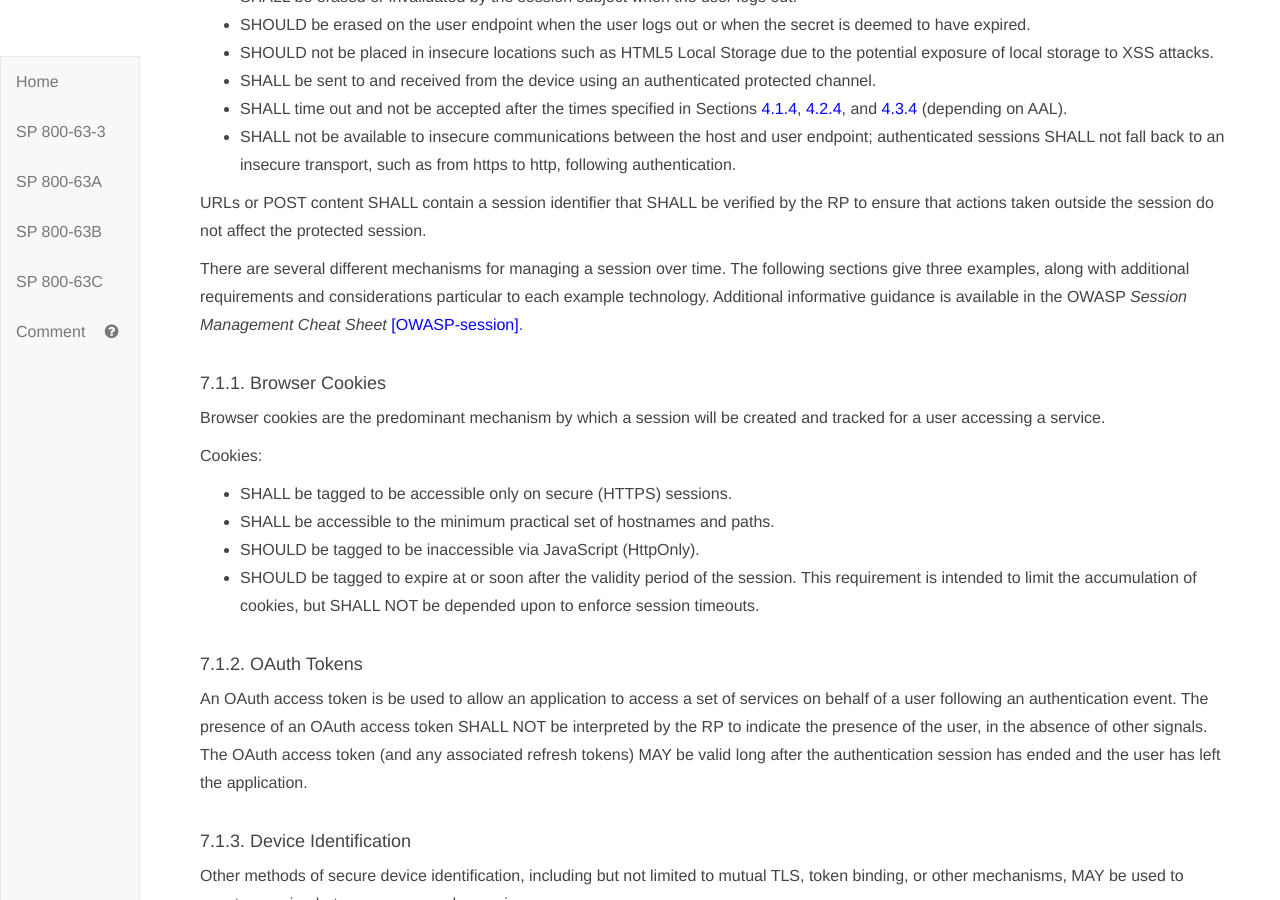
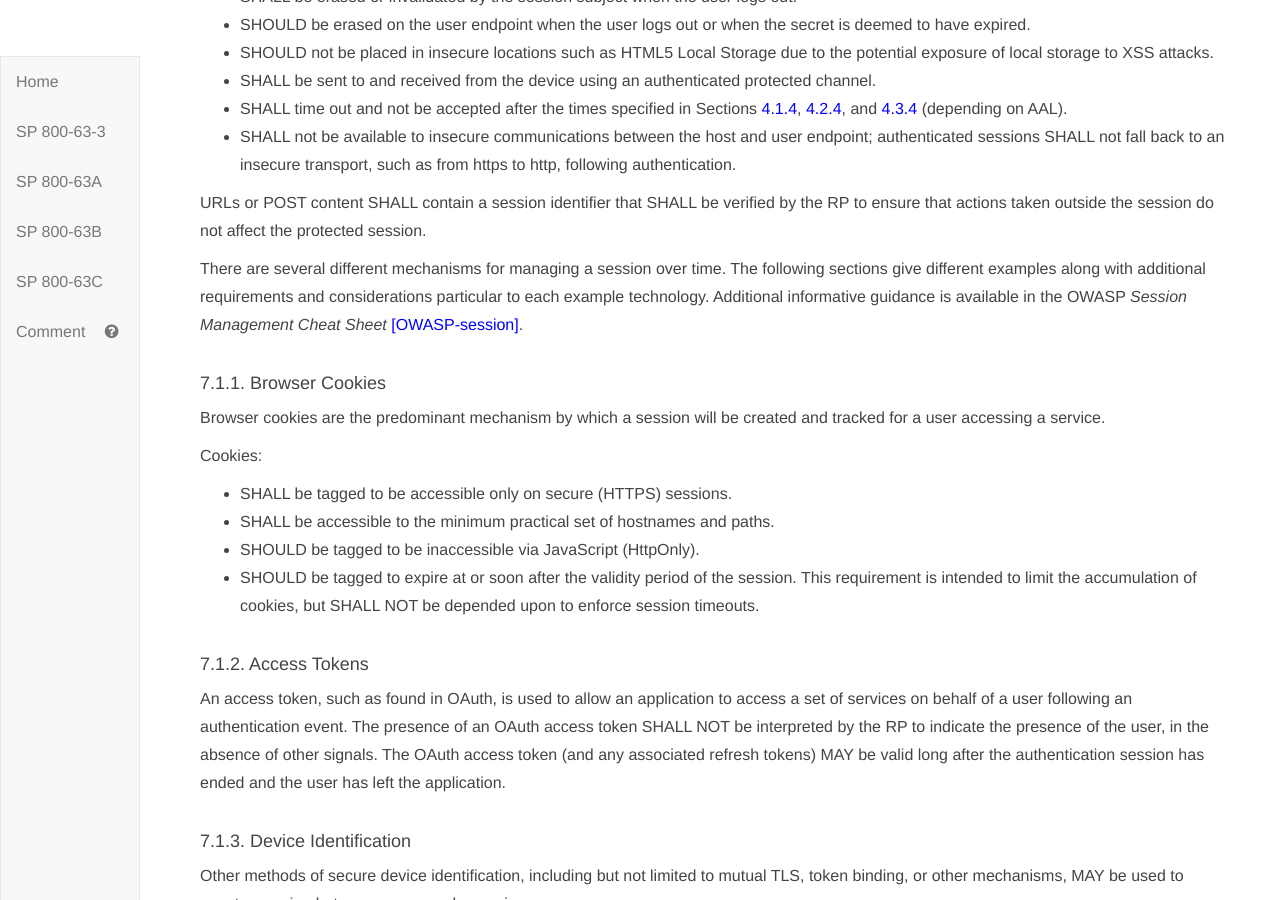
Before and after one commit to usnistgov/800-63-3, a Jekyll site: the page built from sp800-63b/sec7_session.md, in a window 1280 px wide and 900 px high, scrolled down 802 px. Built offline with Jekyll 4.4.1, drawn with Linux system fonts in a browser that asks for light colours; our own code applies the rules of GitHub Pages for plain Markdown files.

Commit message:
clarified access tokens and session examples

```diff
--- a/sp800-63b/sec7_session.md
+++ b/sp800-63b/sec7_session.md
@@ -27,7 +27,7 @@ Secrets used for session binding:
 
 URLs or POST content SHALL contain a session identifier that SHALL be verified by the RP to ensure that actions taken outside the session do not affect the protected session.
 
-There are several different mechanisms for managing a session over time. The following sections give three examples, along with additional requirements and considerations particular to each example technology. Additional informative guidance is available in the OWASP *Session Management Cheat Sheet* [[OWASP-session]](#OWASP-session).
+There are several different mechanisms for managing a session over time. The following sections give different examples along with additional requirements and considerations particular to each example technology. Additional informative guidance is available in the OWASP *Session Management Cheat Sheet* [[OWASP-session]](#OWASP-session).
 
 #### 7.1.1. Browser Cookies
 
@@ -40,9 +40,9 @@ Cookies:
 - SHOULD be tagged to be inaccessible via JavaScript (HttpOnly).
 - SHOULD be tagged to expire at or soon after the validity period of the session. This requirement is intended to limit the accumulation of cookies, but SHALL NOT be depended upon to enforce session timeouts.
 
-#### 7.1.2. OAuth Tokens
+#### 7.1.2. Access Tokens
 
-An OAuth access token is be used to allow an application to access a set of services on behalf of a user following an authentication event. The presence of an OAuth access token SHALL NOT be interpreted by the RP to indicate the presence of the user, in the absence of other signals. The OAuth access token (and any associated refresh tokens) MAY be valid long after the authentication session has ended and the user has left the application.
+An access token, such as found in OAuth, is used to allow an application to access a set of services on behalf of a user following an authentication event. The presence of an OAuth access token SHALL NOT be interpreted by the RP to indicate the presence of the user, in the absence of other signals. The OAuth access token (and any associated refresh tokens) MAY be valid long after the authentication session has ended and the user has left the application.
 
 #### 7.1.3. Device Identification
 
```
